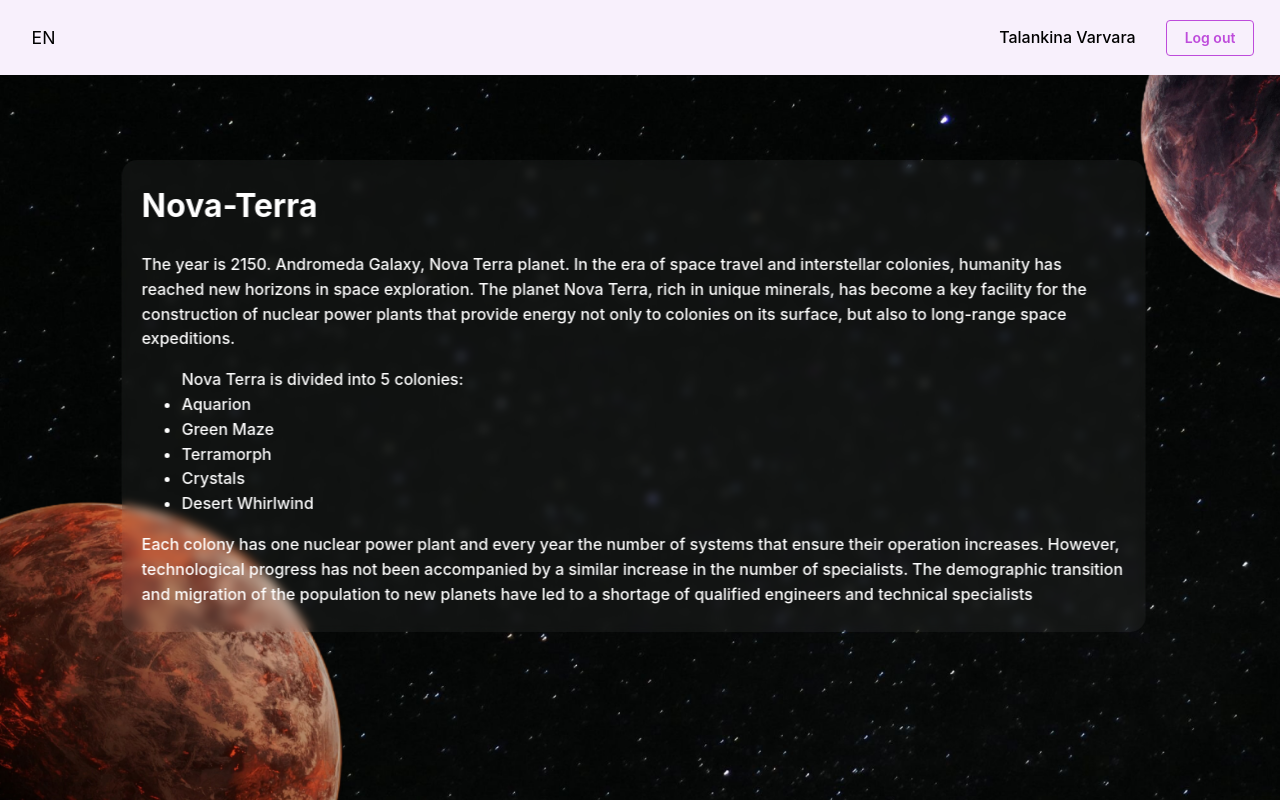
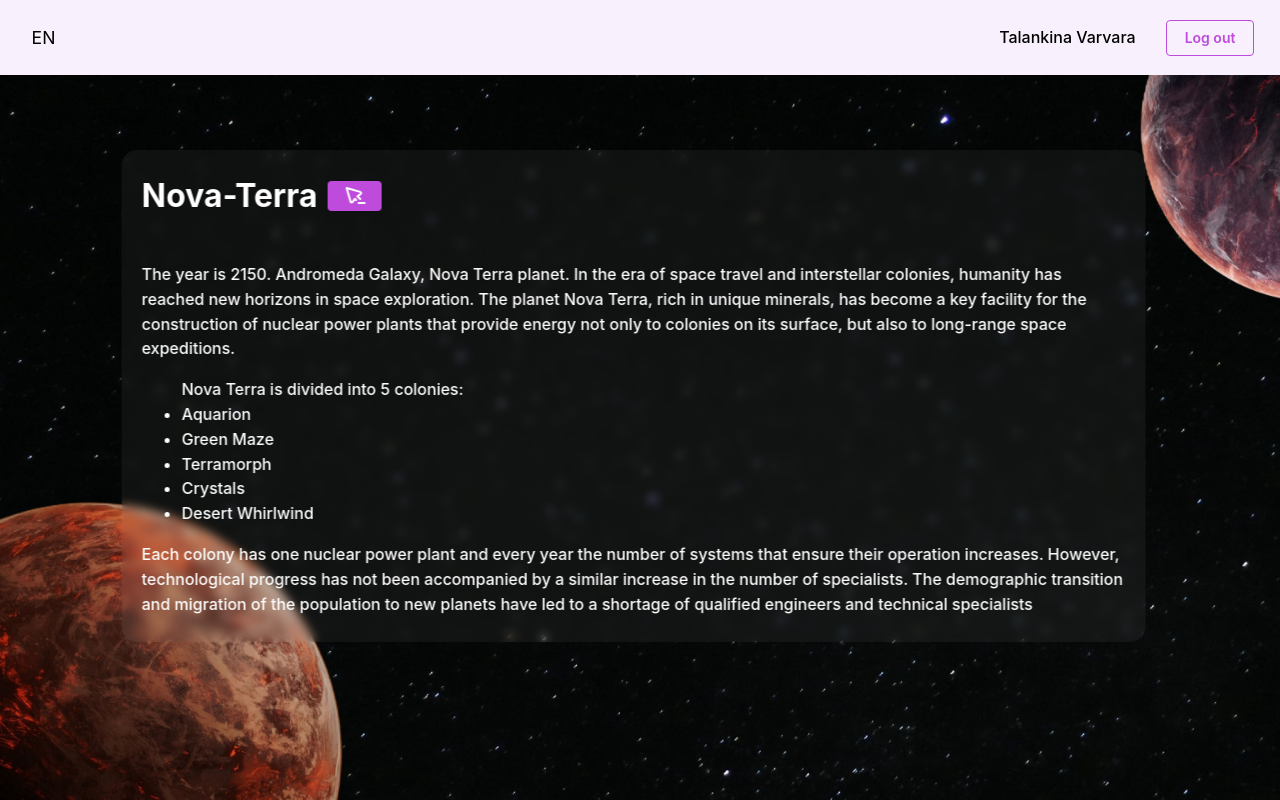
Before and after one commit to Tifftal/AtomHack-Final-frontend, a React (Vite) app: page / in a window 1280 px wide. Built offline with nearby package versions, Linux system fonts and the light colour scheme.

Commit message:
404page + stop parallax

```diff
--- a/package.json
+++ b/package.json
@@ -13,6 +13,7 @@
     "@mantine/core": "^7.6.2",
     "@mantine/form": "^7.6.2",
     "@mantine/hooks": "^7.6.2",
+    "@tabler/icons-react": "^3.1.0",
     "axios": "^1.6.8",
     "i18next": "^23.10.1",
     "react": "^18.2.0",
--- a/src/app/App.tsx
+++ b/src/app/App.tsx
@@ -7,6 +7,7 @@ import { MantineProvider } from '@mantine/core';
 import { theme } from './ThemeProvider';
 import MainPage from '../pages/MainPage/MainPage';
 import Navbar from '../widgets/Navbar/Navbar';
+import NotFound from '../pages/NotFound/NotFound';
 
 function App() {
   return (
@@ -17,6 +18,7 @@ function App() {
           <Route path='/auth' element={<Auth />} />
           <Route path='/registration' element={<Registration />} />
           <Route path='/' element={<MainPage />} />
+          <Route path='*' element={<NotFound />} />
         </Routes>
       </BrowserRouter>
     </MantineProvider>
--- a/src/pages/MainPage/MainPage.module.scss
+++ b/src/pages/MainPage/MainPage.module.scss
@@ -1,5 +1,11 @@
 .first {
     color: white;
+    display: flex;
+    flex-direction: row;
+    align-items: center;
+    h1{
+        margin-right: 10px;
+    }
 }
 
 .second {
--- a/src/pages/MainPage/MainPage.tsx
+++ b/src/pages/MainPage/MainPage.tsx
@@ -1,9 +1,14 @@
-import { useEffect, useRef } from 'react';
+import { useState, useEffect, useRef } from 'react';
 import s from './MainPage.module.scss';
-import Navbar from '../../widgets/Navbar/Navbar';
 import { useTranslation } from 'react-i18next';
+import { ActionIcon, Button } from '@mantine/core';
+import { IconPointerPlus, IconPointerMinus } from "@tabler/icons-react";
 
 const MainPage = () => {
+    const [backgroundActive, setBackgroundActive] = useState(() => {
+        const storedValue = localStorage.getItem('backgroundActive');
+        return storedValue ? JSON.parse(storedValue) : true;
+    });
     const bgRef = useRef<HTMLDivElement>(null);
     const parallaxRedRef = useRef<HTMLDivElement>(null);
     const parallaxOrangeRef = useRef<HTMLDivElement>(null);
@@ -13,6 +18,7 @@ const MainPage = () => {
         const handleMouseMove = (e: MouseEvent) => {
             const x = e.clientX / window.innerWidth;
             const y = e.clientY / window.innerHeight;
+            if (backgroundActive) {
                 if (bgRef.current) {
                     bgRef.current.style.transform = `translate(-${x * 10}px, -${y * 10}px)`;
                 }
@@ -22,6 +28,7 @@ const MainPage = () => {
                 if (parallaxOrangeRef.current) {
                     parallaxOrangeRef.current.style.transform = `translate(-${x * 10}px, -${y * 10}px)`;
                 }
+            }
         };
 
         window.addEventListener('mousemove', handleMouseMove);
@@ -29,7 +36,13 @@ const MainPage = () => {
         return () => {
             window.removeEventListener('mousemove', handleMouseMove);
         };
-    }, []);
+    }, [backgroundActive]);
+
+    const toggleBackground = () => {
+        const newValue = !backgroundActive;
+        setBackgroundActive(newValue);
+        localStorage.setItem('backgroundActive', JSON.stringify(newValue));
+    };
 
     return (
         <div>
@@ -42,6 +55,7 @@ const MainPage = () => {
                     <div className={s.blurredBackground}>
                         <div className={s.first}>
                             <h1>{t("main.title")}</h1>
+                            <Button size="xs" onClick={toggleBackground}>{backgroundActive ? <IconPointerMinus /> : <IconPointerPlus />}</Button>
                         </div>
                         <div className={s.second}>
                             <p>{t("main.text1")}</p>
--- /dev/null
+++ b/src/pages/NotFound/NotFound.module.scss
@@ -0,0 +1,5 @@
+.notfound {
+    width: fit-content;
+    margin: 100px auto;
+    text-align: center;
+}
--- /dev/null
+++ b/src/pages/NotFound/NotFound.tsx
@@ -0,0 +1,16 @@
+import { Button } from '@mantine/core';
+import styles from './NotFound.module.scss';
+import { Link } from 'react-router-dom';
+
+const NotFound = () => {
+    return (
+        <div className={styles.notfound}>
+            <h1>Страница не найдена</h1>
+            <Link to="/">
+                <Button>Вернуться на главную</Button>
+            </Link>
+        </div>
+    )
+}
+
+export default NotFound
--- a/src/pages/Registration/Registration.tsx
+++ b/src/pages/Registration/Registration.tsx
@@ -3,12 +3,12 @@ import AuthForm from '../../features/auth/ui/AuthForm';
 import { useTranslation } from 'react-i18next';
 
 const Registration = () => {
-  const {t} = useTranslation();
+  const { t } = useTranslation();
 
   return (
     <div className={s.registration}>
-        <h1>{t("registration.create")}</h1>
-        <AuthForm />
+      <h1>{t("registration.create")}</h1>
+      <AuthForm />
     </div>
   );
 }
```
Also changed, not shown: 1 other file (tests, documents, lock files or other folders). Lines whose indentation alone changed are shown as unchanged.
